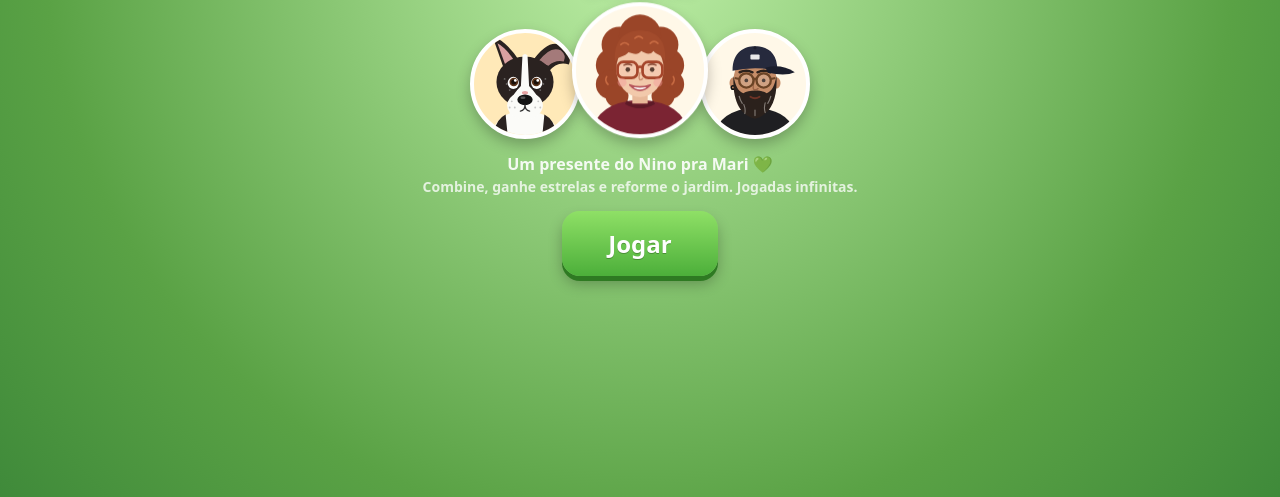
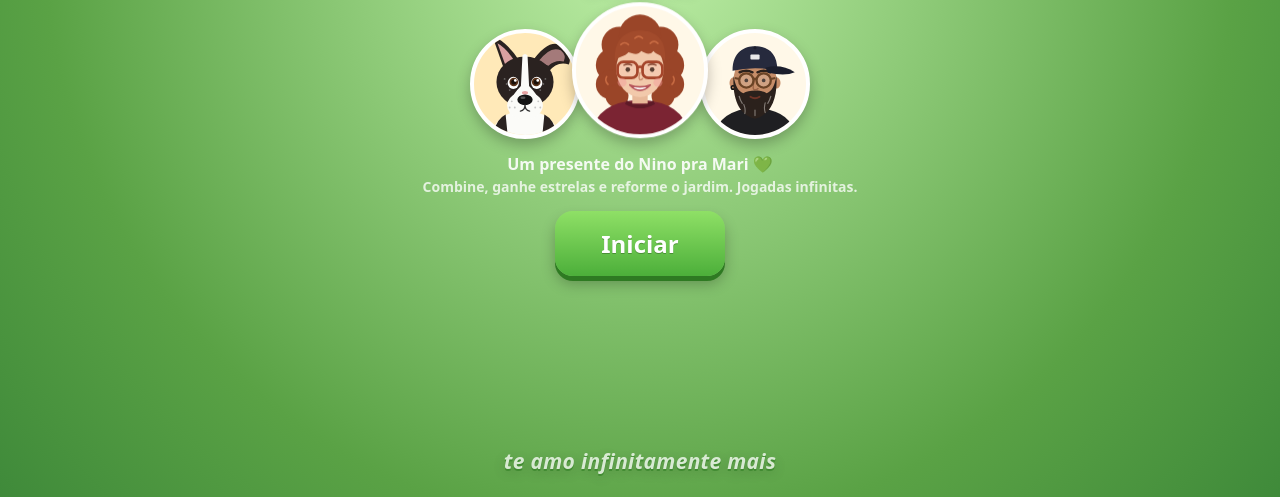
Before and after one commit to pscno/fiota-scapes, a plain HTML site: page index.html in a window 1280 px wide. Shown: the part 303-800 px from the top of the page. Drawn offline with Linux system fonts and the light colour scheme.

Commit message:
Add files via upload

```diff
--- a/index.html
+++ b/index.html
@@ -178,6 +178,9 @@ input[type=text]{font-family:inherit;font-size:20px;padding:12px 14px;border-rad
 .combo{position:absolute;left:50%;top:45%;transform:translate(-50%,-50%);font-size:40px;font-weight:900;color:#fff;text-shadow:0 4px 0 #c27a00,0 0 20px #ffb01a;pointer-events:none;z-index:8;animation:combo .9s ease-out forwards;white-space:nowrap}
 @keyframes combo{from{transform:translate(-50%,-50%) scale(.3);opacity:0}25%{transform:translate(-50%,-50%) scale(1.15);opacity:1}to{transform:translate(-50%,-90%) scale(1);opacity:0}}
 .stars-earn{font-size:44px;font-weight:900;color:#f5a623;text-shadow:0 3px 0 #c27a00;margin:8px 0}
+
+.love{position:absolute;left:0;right:0;bottom:calc(env(safe-area-inset-bottom) + 22px);text-align:center;color:#fff;font-size:21px;font-weight:800;font-style:italic;letter-spacing:.3px;text-shadow:0 2px 0 rgba(46,122,34,.8),0 4px 14px rgba(0,0,0,.3);padding:0 20px;animation:lovefade 2.6s ease-in-out infinite alternate}
+@keyframes lovefade{from{opacity:.75}to{opacity:1}}
 </style>
 </head>
 <body>
@@ -189,7 +192,8 @@ input[type=text]{font-family:inherit;font-size:20px;padding:12px 14px;border-rad
     <div class="pt" id="tEu"></div>
   </div>
   <div class="sub">Um presente do Nino pra Mari 💚<br><span style="font-weight:600;opacity:.85;font-size:14px">Combine, ganhe estrelas e reforme o jardim. Jogadas infinitas.</span></div>
-  <button class="btn green" id="startB" style="font-size:24px;padding:16px 46px">Jogar</button>
+  <button class="btn green" id="startB" style="font-size:24px;padding:16px 46px">Iniciar</button>
+  <div class="love">te amo infinitamente mais</div>
 </div>
 
 <div id="garden" class="screen">
@@ -749,7 +753,7 @@ function openSettings() {
   c.querySelector('#okB').onclick = () => { S.name = c.querySelector('#nmIn').value.trim(); save(); closeModal(); };
   c.querySelector('#rsB').onclick = () => {
     const c2 = modal(`<h2>Recomeçar?</h2><p>Isso apaga o jardim, as estrelas e as fases.</p><div class="row"><button class="btn small" id="y">Sim, apagar tudo</button><button class="btn small gray" id="n">Cancelar</button></div>`);
-    c2.querySelector('#y').onclick = () => { const nm = S.name; S = Object.assign({}, DEF, { name: nm, tasks: {}, owned: [], worn: [] }); save(); closeModal(); renderGarden(); intro(); };
+    c2.querySelector('#y').onclick = () => { const nm = S.name; S = Object.assign({}, DEF, { name: nm, tasks: {}, owned: [], worn: [] }); save(); closeModal(); show('title'); };
     c2.querySelector('#n').onclick = closeModal;
   };
 }
```
